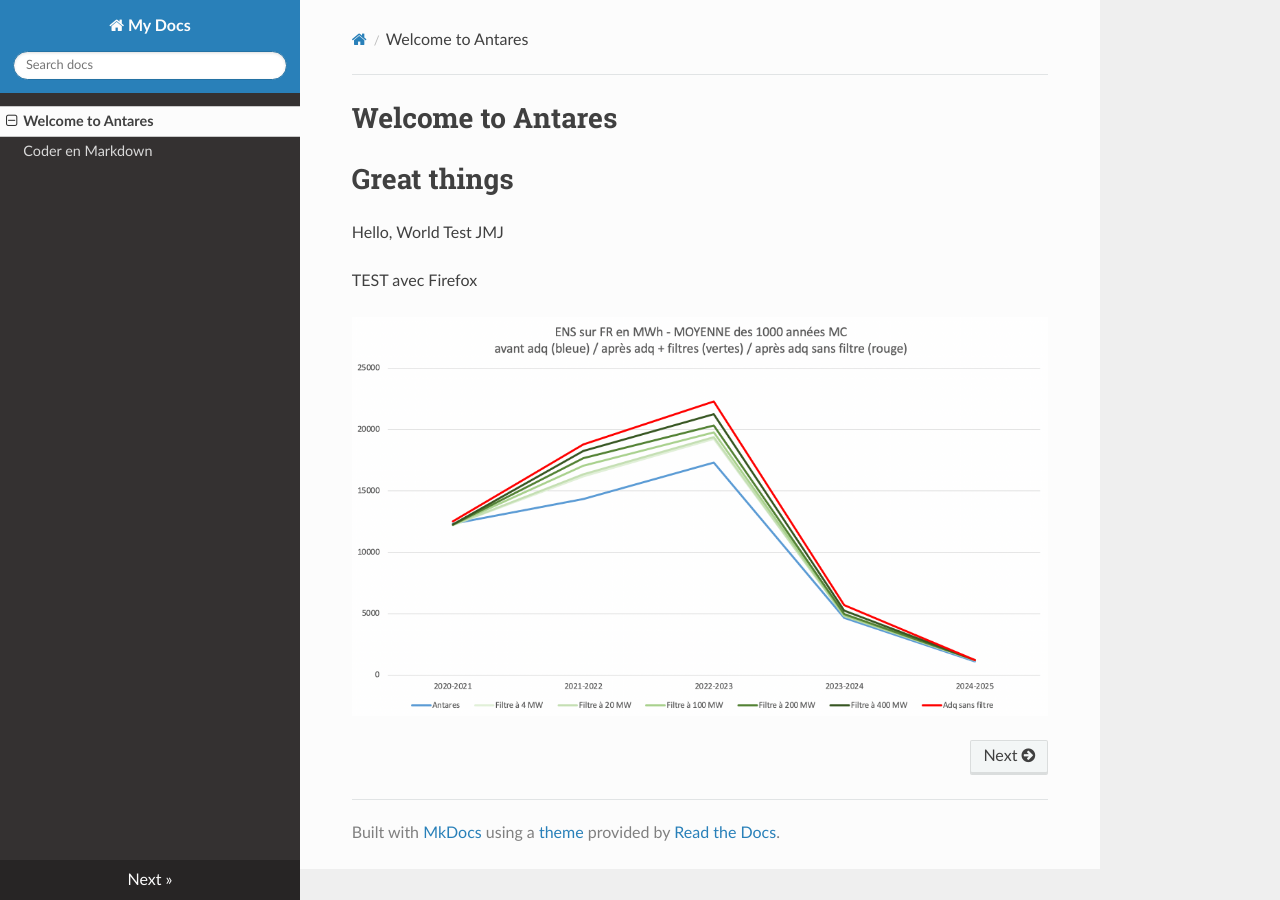
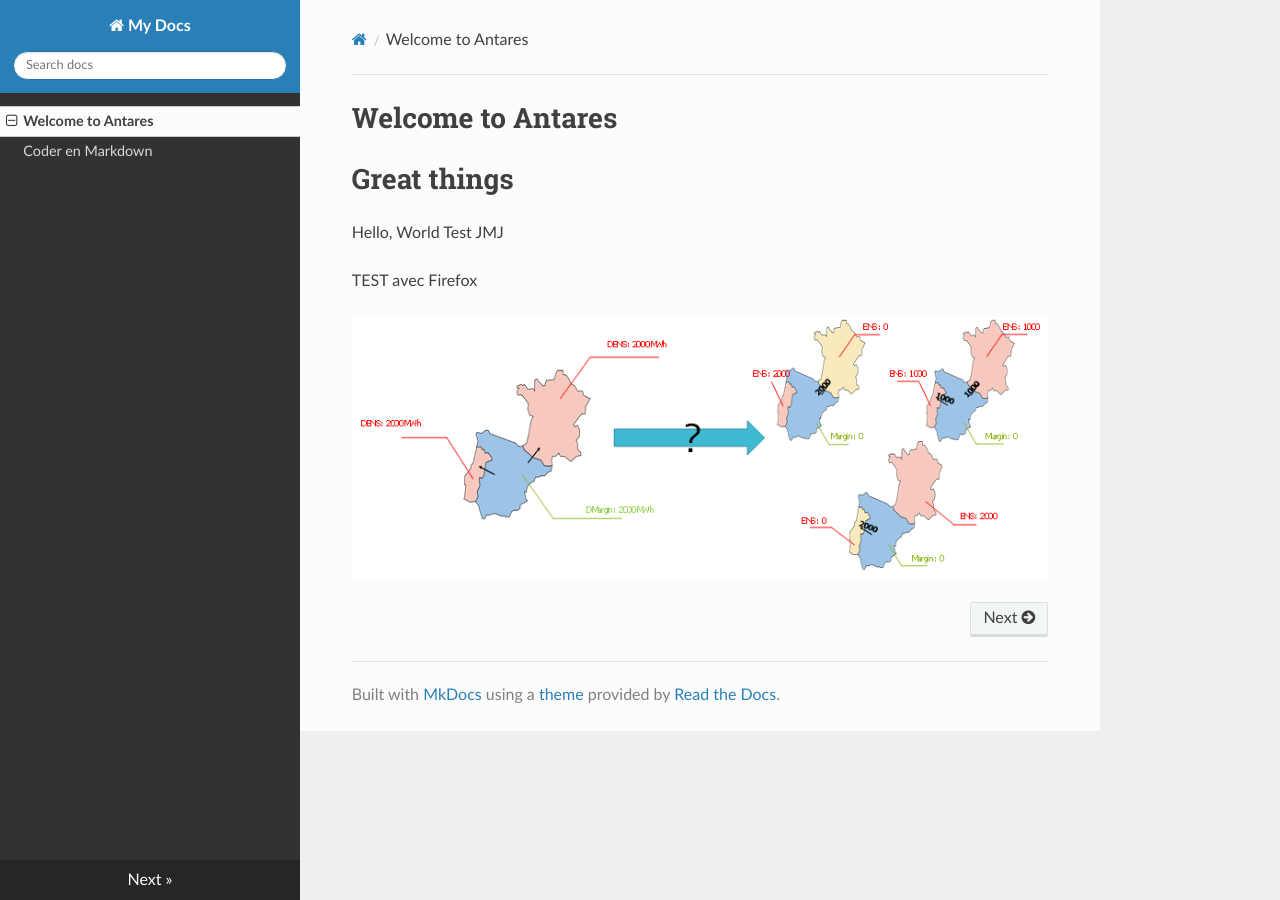
Before and after one commit to AntaresSimulatorTeam/antares-doc, an MkDocs documentation site: the page built from docs/index.md, in a window 1280 px wide. Built offline with MkDocs 1.6.1, drawn with Linux system fonts in a browser that asks for light colours; nearby versions of some CDN libraries.

Commit message:
Update index.md

```diff
--- a/docs/index.md
+++ b/docs/index.md
@@ -7,4 +7,4 @@ Test JMJ
 
 TEST avec Firefox
 
-![adequacy-patch](img/adequacy-patch.png)
+![adequacy-patch](img/Figure1.png)
```
